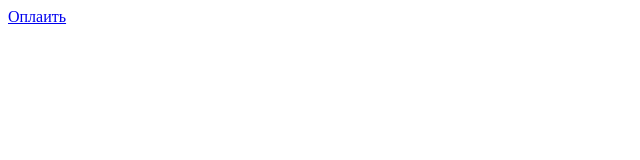
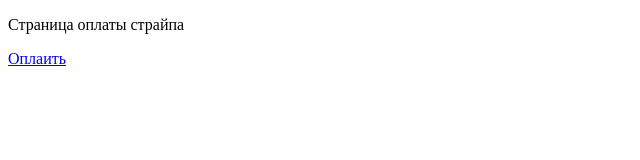
Before and after one commit to sttrbl/sttrbl.github.io, a plain HTML site: page index.html in a window 1280 px wide. Shown: the whole page, without its empty margins (0-640 px from the left). Drawn offline with Linux system fonts and the light colour scheme.

Commit message:
Update index.html

```diff
--- a/index.html
+++ b/index.html
@@ -9,6 +9,7 @@
   <title>Document</title>
 </head>
 <body>
+  <p>Страница оплаты страйпа</p>
   <a href="http://localhost:8080/blank.html?success"> Оплаить </a>
 </body>
 </html>
```
